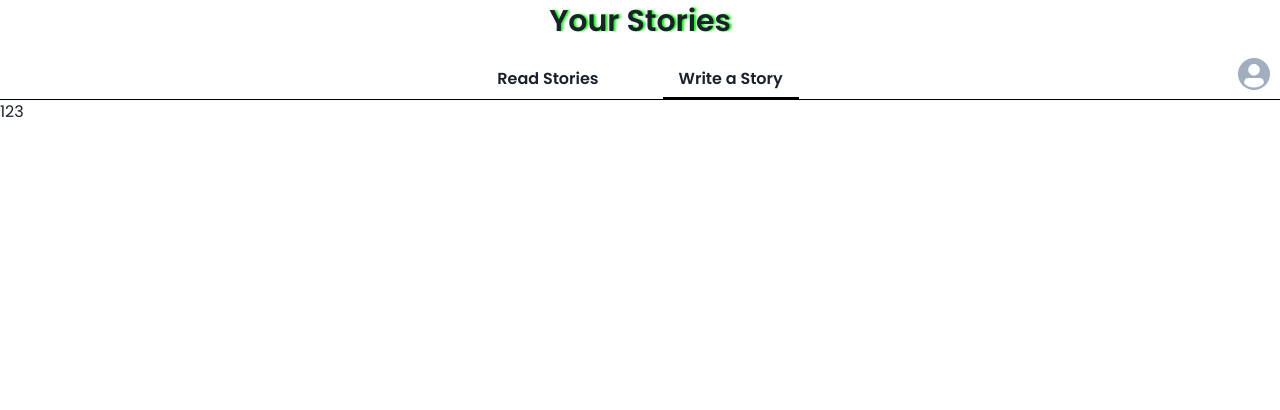
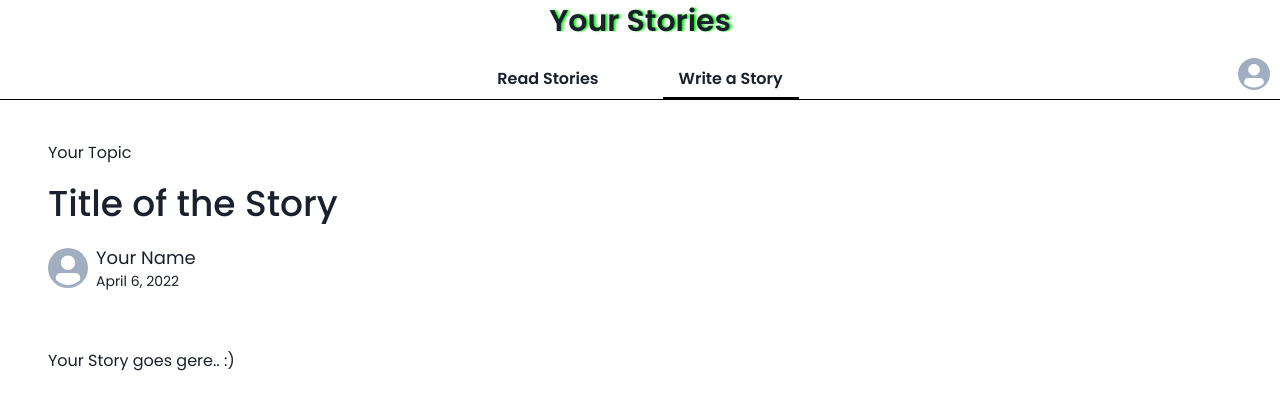
Before and after one commit to HariVP03/your-stories, a Next.js app: page /write in a window 1280 px wide. Shown: the top 410 px of the page. Built offline with nearby package versions, Linux system fonts and the light colour scheme.

Commit message:
added write page content and inputs

```diff
--- a/pages/write.tsx
+++ b/pages/write.tsx
@@ -1,5 +1,5 @@
 import { chakra, Flex } from "@chakra-ui/react";
-import { Navbar } from "@components";
+import { Navbar, StoryBody } from "@components";
 import { NextPage } from "next";
 import Head from "next/head";
 
@@ -11,8 +11,8 @@ const Write: NextPage = () => {
             </Head>
             <chakra.main>
                 <Navbar />
-                <Flex w="full" h="100vh">
-                    123
+                <Flex w="full" h="100vh" pt={3} direction="column">
+                    <StoryBody />
                 </Flex>
             </chakra.main>
         </>
--- /dev/null
+++ b/src/components/main/StoryBody.tsx
@@ -0,0 +1,82 @@
+import { Avatar, chakra, Flex, Input, Text } from "@chakra-ui/react";
+import { useState } from "react";
+
+const StoryBody: React.FC<{
+    editMode?: boolean;
+    title?: string;
+    topic?: string;
+    authorName?: string;
+    date?: string;
+    body?: string;
+}> = ({
+    editMode = false,
+    title = "Title of the Story",
+    topic = "Your Topic",
+    authorName = "Your Name",
+    date = "April 6, 2022",
+    body = "Your story goes here.. :)",
+}) => {
+    const [editTitle, setEditTitle] = useState("Title of the Story");
+    const [editTopic, setEditTopic] = useState("Your Topic");
+    const [editBody, setEditBody] = useState("Your Story goes gere.. :)");
+    return (
+        <Flex w="full" px={12} pt={5} direction="column">
+            {/* <Text>{topic}</Text> */}
+            <Input
+                mb={3}
+                _active={{}}
+                _focus={{}}
+                // fontWeight="500"
+                value={editTopic}
+                onChange={(e) => setEditTopic(e.target.value)}
+                _placeholder={{ color: "black" }}
+                placeholder={topic}
+                // fontSize="4xl"
+                px={0}
+                border="0px"
+            />
+            {/* <chakra.h1 fontSize="4xl">{title}</chakra.h1> */}
+            <Input
+                mb={5}
+                _active={{}}
+                _focus={{}}
+                fontWeight="500"
+                value={editTitle}
+                onChange={(e) => setEditTitle(e.target.value)}
+                _placeholder={{ color: "black" }}
+                placeholder={title}
+                fontSize="4xl"
+                px={0}
+                border="0px"
+            />
+            <Flex align="center" gap={2}>
+                <Avatar h="40px" w="40px" />
+                <Flex direction="column">
+                    <Text my="auto" fontSize="lg">
+                        {authorName}
+                    </Text>
+                    <Text my="auto" fontSize="sm">
+                        {date}
+                    </Text>
+                </Flex>
+            </Flex>
+            <Flex mt={12}>
+                <Input
+                    mb={5}
+                    _active={{}}
+                    _focus={{}}
+                    // fontWeight="500"
+                    value={editBody}
+                    onChange={(e) => setEditBody(e.target.value)}
+                    _placeholder={{ color: "black" }}
+                    placeholder={body}
+                    // fontSize="4xl"
+                    px={0}
+                    border="0px"
+                />
+            </Flex>
+        </Flex>
+    );
+};
+
+export default StoryBody;
--- /dev/null
+++ b/src/components/main/index.ts
@@ -0,0 +1 @@
+export { default as StoryBody } from "./StoryBody";
--- a/src/components/main/index.tsx
+++ /dev/null
@@ -1,30 +0,0 @@
-import React from "react";
-import { Box, useTheme } from "@chakra-ui/react";
-
-import { Button } from "@components";
-
-export const Main: React.FC = () => {
-    const theme = useTheme();
-    return (
-        <Box bg="main.100" color="white" textAlign="center" py={10}>
-            <h1
-                data-test="main-heading"
-                style={{ fontSize: theme.fontSizes["5xl"] }}
-            >
-                superplate
-            </h1>
-            <p style={{ fontSize: theme.fontSizes["lg"] }}>
-                The frontend boilerplate with superpowers!
-            </p>
-            <Button colorScheme="blue" variant="solid" size="md">
-                <a
-                    data-test="docs-btn-anchor"
-                    href="https://pankod.github.io/superplate/"
-                    target="_blank"
-                >
-                    Docs
-                </a>
-            </Button>
-        </Box>
-    );
-};
```
